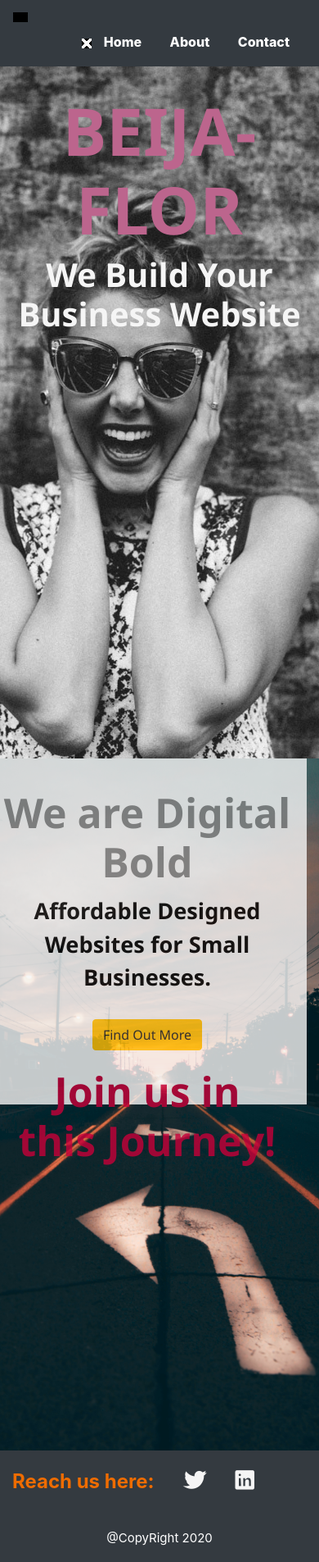
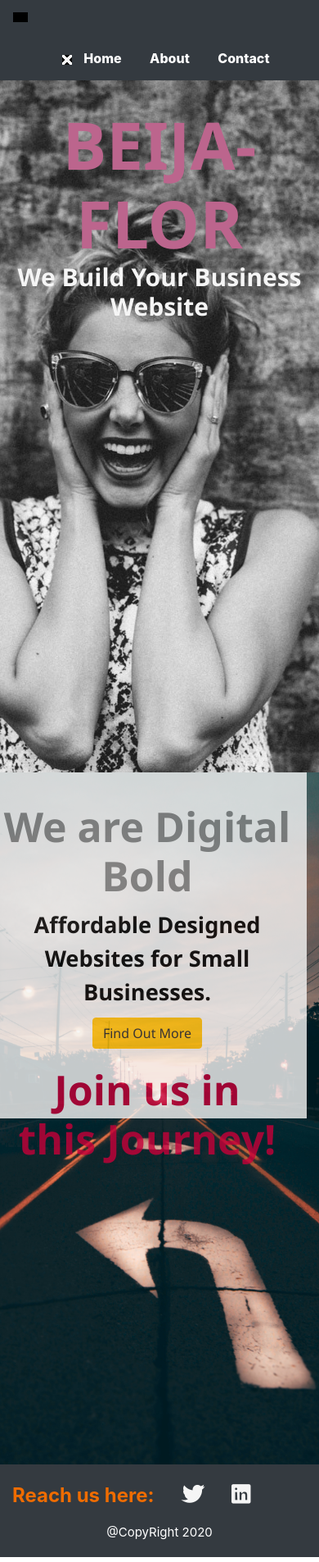
Before and after one commit to LeiladosSantos11/Beija-Flor, a plain HTML site: page index.html in a window 390 px wide. Shown: the whole page at 82% size. Drawn offline with nearby package versions, Linux system fonts and the light colour scheme.

Commit message:
added the media query

```diff
--- a/CSS/main.css
+++ b/CSS/main.css
@@ -11,6 +11,14 @@
 *::after {
   box-sizing: border-box;
 }
+
+.container-parent {
+}
+
+img {
+  max-width: 100%;
+}
+
 @import url("https://fonts.googleapis.com/css?family=Work+Sans:300,600");
 
 nav {
@@ -28,16 +36,15 @@ ul {
 ul:after {
   content: "";
   display: inline-block;
-  width: 100%;
 }
 li {
   display: inline-block;
+  display: ;
 }
 
 /* navigation styles start here */
 
 .navbar {
-  width: 100%;
   position: fixed;
   top: 0;
   left: 0;
@@ -48,9 +55,9 @@ li {
 nav ul {
   list-style: none;
   display: block;
-  width: 100%;
-  margin: 0;
-  padding: 0;
+
+  margin: 0px;
+  padding: 20px;
   text-align: right;
   margin-bottom: -1.4em;
   color: #c70039;
@@ -70,7 +77,6 @@ nav ul {
 ul:after {
   content: "";
   display: inline-block;
-  width: 100%;
 }
 li {
   display: inline-block;
@@ -86,7 +92,7 @@ li a:hover {
   background-repeat: no-repeat;
   background-size: cover;
   border: 0;
-  width: 100%;
+  width: 100vw;
   height: 100vh;
   font-family: "Segoe UI", Tahoma, Geneva, Verdana, sans-serif;
 }
@@ -98,7 +104,7 @@ li a:hover {
   display: flex;
   justify-content: center;
   text-align: center;
-  padding: 0px;
+  padding: 0px 10px;
 }
 
 .heading-bf {
@@ -106,9 +112,11 @@ li a:hover {
   justify-content: center;
   text-align: center;
   color: #bc658d;
-  padding-top: 30px;
+  padding: 30px 10px 0px 10px;
+
   font-size: 80px;
   font-weight: 1000;
+  margin: 0px;
 }
 #About {
   background-image: url(../Images/yeshi-kangrang-14RqNPmDOno-unsplash.jpg);
@@ -118,7 +126,7 @@ li a:hover {
   width: 100vw;
   height: 100vh;
   font-family: "Segoe UI", Tahoma, Geneva, Verdana, sans-serif;
-  margin: 0;
+  margin: 0px;
 }
 
 .about2 {
@@ -224,10 +232,9 @@ li a:hover {
 
 div .div7 {
   background-color: #343a40;
-  max-width: 100vw;
-  height: auto;
-  width: 100vw;
-  height: auto;
+  width: 100%;
+  height: 100%;
+
   color: white;
 
   padding-bottom: 0px;
@@ -309,3 +316,30 @@ ul.list-contact {
 .p-contact {
   color: #bc658d;
 }
+
+.container-parent {
+  display: -webkit-flex;
+  display: flex;
+  -webkit-flex-flow: row wrap;
+  flex-flow: row wrap;
+}
+
+.header .main .footer {
+  width: 100%;
+}
+
+@media (min-width: 300px) {
+  .header .main .footer {
+    width: 50%;
+  }
+
+  .header .first-heading {
+    font-size: 30px;
+  }
+}
+
+@media (min-width: 800px) {
+  header .main .footer {
+    width: 60%;
+  }
+}
--- a/index.html
+++ b/index.html
@@ -17,7 +17,7 @@
 
 <body>
     <div class="container-parent">
-        <header>
+        <header class="header">
             <div class=".container-{breakpoint -sm|-md|-lg|-xl} div1">
                 <nav class="navbar navbar-dark bg-dark .navbar-expand{-sm|-md|-lg|-xl}">
                     <a href="#" class="hide-mobile">
@@ -41,7 +41,7 @@
         </header>
         <!--Explain in few sentences what we do-->
 
-
+        <main class="main">
             <div class="container-{breakpoint -sm|-md|-lg|-xl}" id="About">
                 <div class="row">
 
@@ -51,8 +51,8 @@
                         <p>Affordable Designed Websites for
                             Small Businesses.</p>
                         <!--<p class="about">To build a website and a social media for your business should not be
-                    complicated.-->
-                    </p>
+                    complicated.  </p>-->
+
                         <button type="button" class="btn btn-warning">Find Out More</button>
                         <!--<p class="about">Our mission is to help our clients which are professionals and small businesses
                     to
@@ -63,6 +63,7 @@
                     </div>
                 </div>
             </div>
+        </main>
         <!--
     <div class="container-{breakpoint} team">
         <div class="row">
@@ -103,7 +104,7 @@
     </div>
    </div>-->
 
-        <footer class="container-{breakpoint -sm|-md|-lg|-xl}  div7" id="Contact">
+        <footer class="container-{breakpoint -sm|-md|-lg|-xl}  div7 footer" id="Contact">
             <div class="row">
                 <div class="container-contact col-l col-m col-s icons -sm-left" id="icons">
                     <ul class="list-contact">
@@ -118,18 +119,17 @@
                         </a>
 
                     </ul>
-                    <br>
                 </div>
                 <div class="footer-p" id="footer-p">
                     <p>@CopyRight 2020</p>
                 </div>
             </div>
-    </div>
+
 
         </footer>
     </div>
 
-    </div>
+
 
 </body>
 
```
Also changed, not shown: Find_About_More.html (added, +43 -0 lines), 1 other file. Lines whose indentation alone changed are shown as unchanged.
